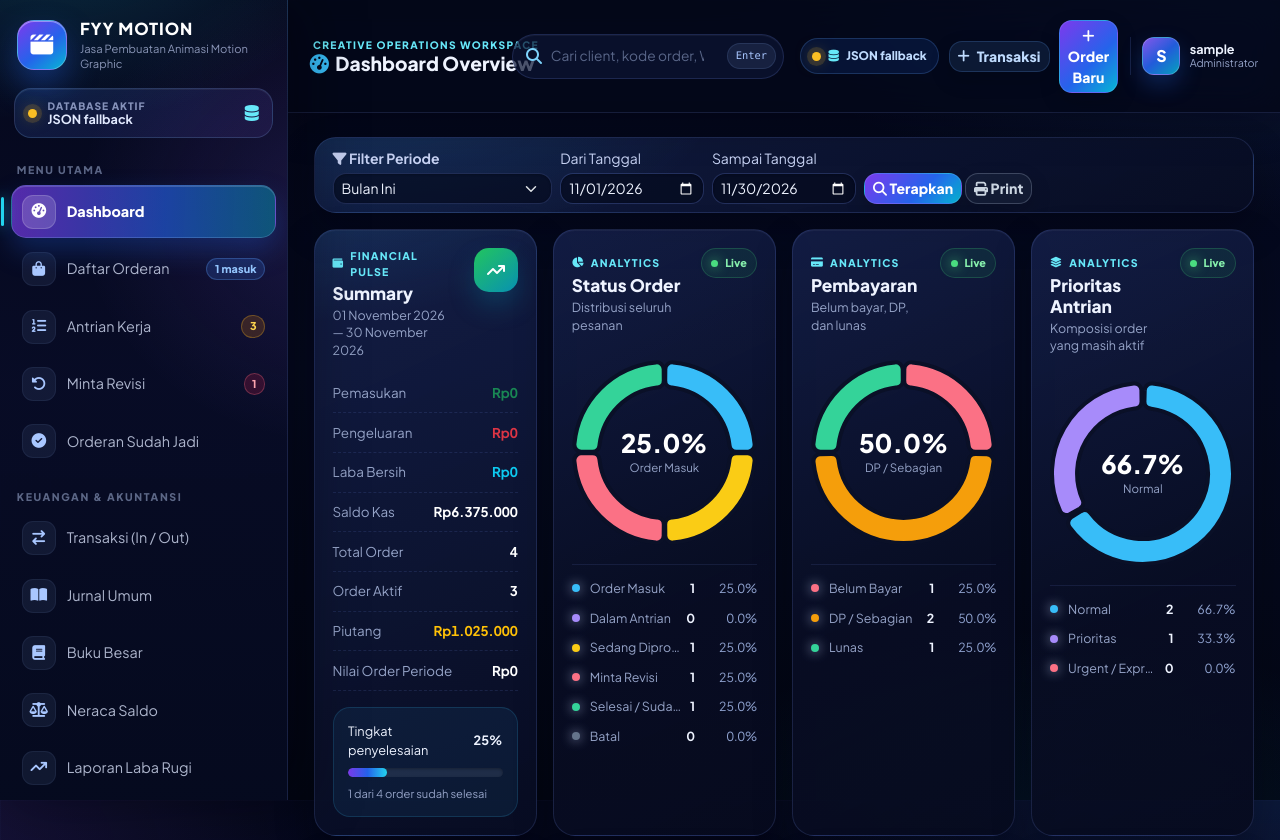
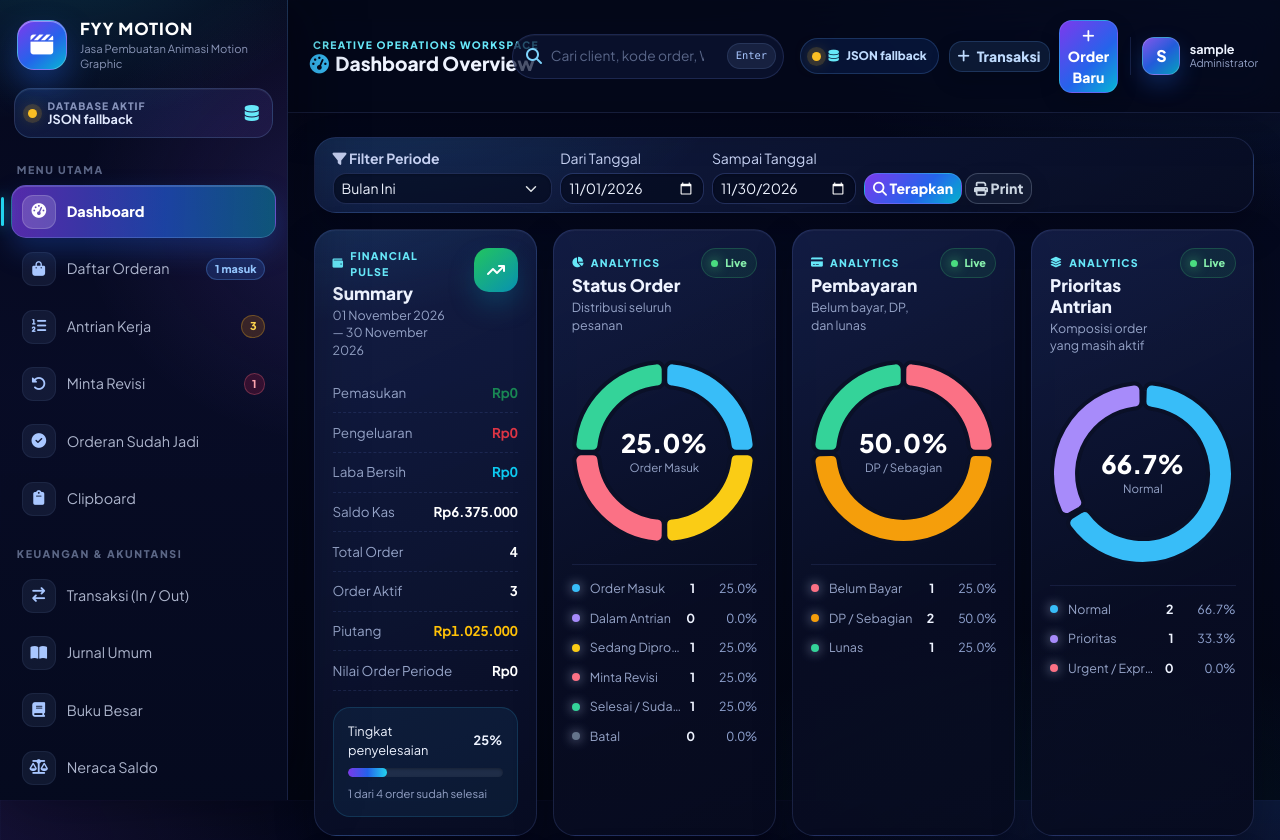
Before and after one commit to IKOO-INC/FYYMOTION, a Flask app: page / in a window 1280 px wide. Shown: the top 840 px of the page. Run offline with Flask 3, Linux system fonts and the light colour scheme; the visitor is signed in with stand-in values (Sample User, id 1).

Commit message:
Add simple clipboard for reusable texts
Co-authored-by: arena-agent <297053741+arena-agent@users.noreply.github.com>

```diff
--- a/app.py
+++ b/app.py
@@ -168,6 +168,7 @@ def empty_db() -> dict:
         "accounts": deepcopy(DEFAULT_ACCOUNTS),
         "orders": [],
         "transactions": [],
+        "clipboard_items": [],
     }
 
 
@@ -272,8 +273,16 @@ def normalize_db(data) -> dict:
         for item in data[key]:
             if not isinstance(item, dict):
                 raise ValueError(f"Semua isi '{key}' harus berupa object {{ }}.")
+    if "clipboard_items" in data:
+        if not isinstance(data["clipboard_items"], list):
+            raise ValueError("Key 'clipboard_items' harus berupa ARRAY [ ].")
+        for item in data["clipboard_items"]:
+            if not isinstance(item, dict):
+                raise ValueError("Semua isi 'clipboard_items' harus berupa object { }.")
     base = empty_db()
     base.update({k: data[k] for k in ("accounts", "orders", "transactions")})
+    if isinstance(data.get("clipboard_items"), list):
+        base["clipboard_items"] = data["clipboard_items"]
     if isinstance(data.get("settings"), dict):
         base["settings"].update(data["settings"])
     if isinstance(data.get("meta"), dict):
@@ -290,6 +299,22 @@ def normalize_db(data) -> dict:
     for t in base["transactions"]:
         t.setdefault("id", uuid.uuid4().hex)
         t.setdefault("jumlah", 0)
+    seen_clipboard_ids = set()
+    for item in base["clipboard_items"]:
+        item_id = str(item.get("id") or "").strip()
+        if not item_id or item_id in seen_clipboard_ids:
+            item_id = uuid.uuid4().hex
+        seen_clipboard_ids.add(item_id)
+        content = str(item.get("content") or "").replace("\r\n", "\n").replace("\r", "\n")
+        title = str(item.get("title") or "").strip()
+        if not title:
+            first_line = next((line.strip() for line in content.splitlines() if line.strip()), "Teks Clipboard")
+            title = first_line[:80] + ("…" if len(first_line) > 80 else "")
+        item["id"] = item_id
+        item["title"] = title
+        item["content"] = content
+        item["created_at"] = str(item.get("created_at") or now_iso())
+        item["updated_at"] = str(item.get("updated_at") or item["created_at"])
     return base
 
 
@@ -373,6 +398,7 @@ def get_mongo_db():
             db["orders"].create_index([("tanggal_masuk", -1)])
             db["transactions"].create_index([("tanggal", -1), ("order_id", 1)])
             db["accounts"].create_index([("kode", 1)], unique=True)
+            db["clipboard_items"].create_index([("updated_at", -1)])
             _MONGO_READY = True
         _MONGO_CLIENT = client
         _MONGO_DB = db
@@ -418,7 +444,7 @@ def _sync_collection(db_mongo, collection: str, items: list[dict]):
 
 def _save_db_mongo(db: dict):
     db_mongo = get_mongo_db()
-    for collection in ("accounts", "orders", "transactions"):
+    for collection in ("accounts", "orders", "transactions", "clipboard_items"):
         _sync_collection(db_mongo, collection, db.get(collection, []))
     db_mongo["app_state"].replace_one(
         {"_id": "state"},
@@ -431,7 +457,7 @@ def _load_db_mongo() -> dict:
     db_mongo = get_mongo_db()
     state = db_mongo["app_state"].find_one({"_id": "state"}, {"_id": 0})
     counts = {name: db_mongo[name].estimated_document_count()
-              for name in ("accounts", "orders", "transactions")}
+              for name in ("accounts", "orders", "transactions", "clipboard_items")}
     if state is None and sum(counts.values()) == 0:
         seed = _load_seed_db()
         _save_db_mongo(seed)
@@ -443,6 +469,7 @@ def _load_db_mongo() -> dict:
         "accounts": list(db_mongo["accounts"].find({}, {"_id": 0}).sort("kode", 1)),
         "orders": list(db_mongo["orders"].find({}, {"_id": 0})),
         "transactions": list(db_mongo["transactions"].find({}, {"_id": 0})),
+        "clipboard_items": list(db_mongo["clipboard_items"].find({}, {"_id": 0})),
     }
     return normalize_db(data)
 
@@ -605,6 +632,34 @@ def gen_order_code(db, queue_no: int) -> str:
 
 def find_by_id(items, item_id):
     return next((x for x in items if str(x.get("id")) == str(item_id)), None)
+
+
+def clipboard_title_from_content(content: str) -> str:
+    first_line = next((line.strip() for line in str(content or "").splitlines() if line.strip()), "Teks Clipboard")
+    return first_line[:80] + ("…" if len(first_line) > 80 else "")
+
+
+def sorted_clipboard_items(db):
+    return sorted(
+        db.get("clipboard_items", []),
+        key=lambda x: (str(x.get("updated_at", "")), str(x.get("created_at", ""))),
+        reverse=True,
+    )
+
+
+def clipboard_from_form():
+    title = request.form.get("title", "").strip()
+    content = str(request.form.get("content", "")).replace("\r\n", "\n").replace("\r", "\n").strip()
+    errors = []
+    if len(title) > 120:
+        errors.append("Judul maksimal 120 karakter.")
+    if not content:
+        errors.append("Isi teks clipboard wajib diisi.")
+    if len(content) > 20000:
+        errors.append("Isi teks maksimal 20.000 karakter.")
+    if not title and content:
+        title = clipboard_title_from_content(content)
+    return {"title": title or "Teks Clipboard", "content": content}, errors
 
 
 def in_range(tanggal, d_from, d_to) -> bool:
@@ -781,6 +836,7 @@ def inject_globals():
         "JENIS_ANIMASI": JENIS_ANIMASI, "PRIORITAS": PRIORITAS, "METODE_BAYAR": METODE_BAYAR,
         "JENIS_TRANSAKSI": JENIS_TRANSAKSI, "JENIS_LABEL": JENIS_LABEL, "JENIS_PRESET": JENIS_PRESET,
         "TIPE_AKUN": TIPE_AKUN,
+        "count_clipboard": len(db.get("clipboard_items", [])),
         "count_antrian": len(active_orders),
         "count_revisi": len([o for o in db["orders"] if o.get("status") == "revisi"]),
         "count_masuk": len([o for o in db["orders"] if o.get("status") == "masuk"]),
@@ -1110,6 +1166,63 @@ def antrian():
 
 
 # --------------------------------------------------------------------------- #
+# Clipboard — tempat simpan teks manual yang sering dipakai ulang
+# --------------------------------------------------------------------------- #
+@app.route("/clipboard", methods=["GET", "POST"])
+def clipboard_page():
+    db = load_db()
+    items = sorted_clipboard_items(db)
+    editing = None
+    form_item = {}
+
+    if request.method == "POST":
+        item_id = request.form.get("item_id", "").strip()
+        existing = find_by_id(db["clipboard_items"], item_id) if item_id else None
+        if item_id and not existing:
+            abort(404)
+        data, errors = clipboard_from_form()
+        if errors:
+            for error in errors:
+                flash(error, "danger")
+            form_item = {**(existing or {}), **data}
+            return render_template("clipboard.html", items=items, editing=existing,
+                                   form_item=form_item), 400
+        if existing:
+            updated = dict(existing)
+            updated.update(data)
+            updated["updated_at"] = now_iso()
+            idx = db["clipboard_items"].index(existing)
+            db["clipboard_items"][idx] = updated
+            flash(f"Clipboard '{updated['title']}' berhasil diperbarui.", "success")
+        else:
+            data.update({
+                "id": uuid.uuid4().hex,
+                "created_at": now_iso(),
+                "updated_at": now_iso(),
+            })
+            db["clipboard_items"].append(data)
+            flash(f"Teks '{data['title']}' berhasil disimpan ke Clipboard.", "success")
+        save_db(db)
+        return redirect(url_for("clipboard_page"))
+
+    edit_id = request.args.get("edit", "").strip()
+    if edit_id:
+        editing = find_by_id(db["clipboard_items"], edit_id) or abort(404)
+        form_item = dict(editing)
+    return render_template("clipboard.html", items=items, editing=editing, form_item=form_item)
+
+
+@app.route("/clipboard/<item_id>/delete", methods=["POST"])
+def clipboard_delete(item_id):
+    db = load_db()
+    item = find_by_id(db["clipboard_items"], item_id) or abort(404)
+    db["clipboard_items"] = [x for x in db["clipboard_items"] if str(x.get("id")) != str(item_id)]
+    save_db(db)
+    flash(f"Clipboard '{item.get('title')}' telah dihapus.", "warning")
+    return redirect(url_for("clipboard_page"))
+
+
+# --------------------------------------------------------------------------- #
 # Transaksi CRUD (sumber Jurnal / Buku Besar / Neraca Saldo)
 # --------------------------------------------------------------------------- #
 def transaction_from_form(db, existing=None):
--- a/static/css/style.css
+++ b/static/css/style.css
@@ -780,6 +780,21 @@ pre { color: #dbeafe; }
 }
 .text-truncate-link { max-width: 100%; display: inline-block; overflow: hidden; text-overflow: ellipsis; white-space: nowrap; vertical-align: middle; }
 
+/* ============================== CLIPBOARD ============================== */
+.clipboard-form-card { position: sticky; top: 96px; }
+.clipboard-editor { min-height: 260px; line-height: 1.65; resize: vertical; }
+.clipboard-card { overflow: hidden; }
+.clipboard-title { overflow-wrap: anywhere; }
+.clipboard-text {
+  min-height: 190px;
+  line-height: 1.65;
+  resize: vertical;
+  white-space: pre-wrap;
+}
+@media (max-width: 991.98px) {
+  .clipboard-form-card { position: static; }
+}
+
 /* ============================== LOGIN ============================== */
 .login-body { overflow-x: hidden; }
 .login-wrap {
--- a/templates/base.html
+++ b/templates/base.html
@@ -48,6 +48,9 @@
         {% if count_revisi %}<span class="badge text-bg-danger ms-auto">{{ count_revisi }}</span>{% endif %}</a>
       <a class="nav-link" href="{{ url_for('orders_list', status='selesai') }}">
         <i class="fa-solid fa-circle-check"></i> Orderan Sudah Jadi</a>
+      <a class="nav-link {% if request.endpoint=='clipboard_page' %}active{% endif %}" href="{{ url_for('clipboard_page') }}">
+        <i class="fa-solid fa-clipboard"></i> Clipboard
+        {% if count_clipboard %}<span class="badge text-bg-info ms-auto">{{ count_clipboard }}</span>{% endif %}</a>
     </nav>
 
     <div class="sidebar-heading">Keuangan & Akuntansi</div>
```
Also changed, not shown: templates/clipboard.html (added, +99 -0 lines).
